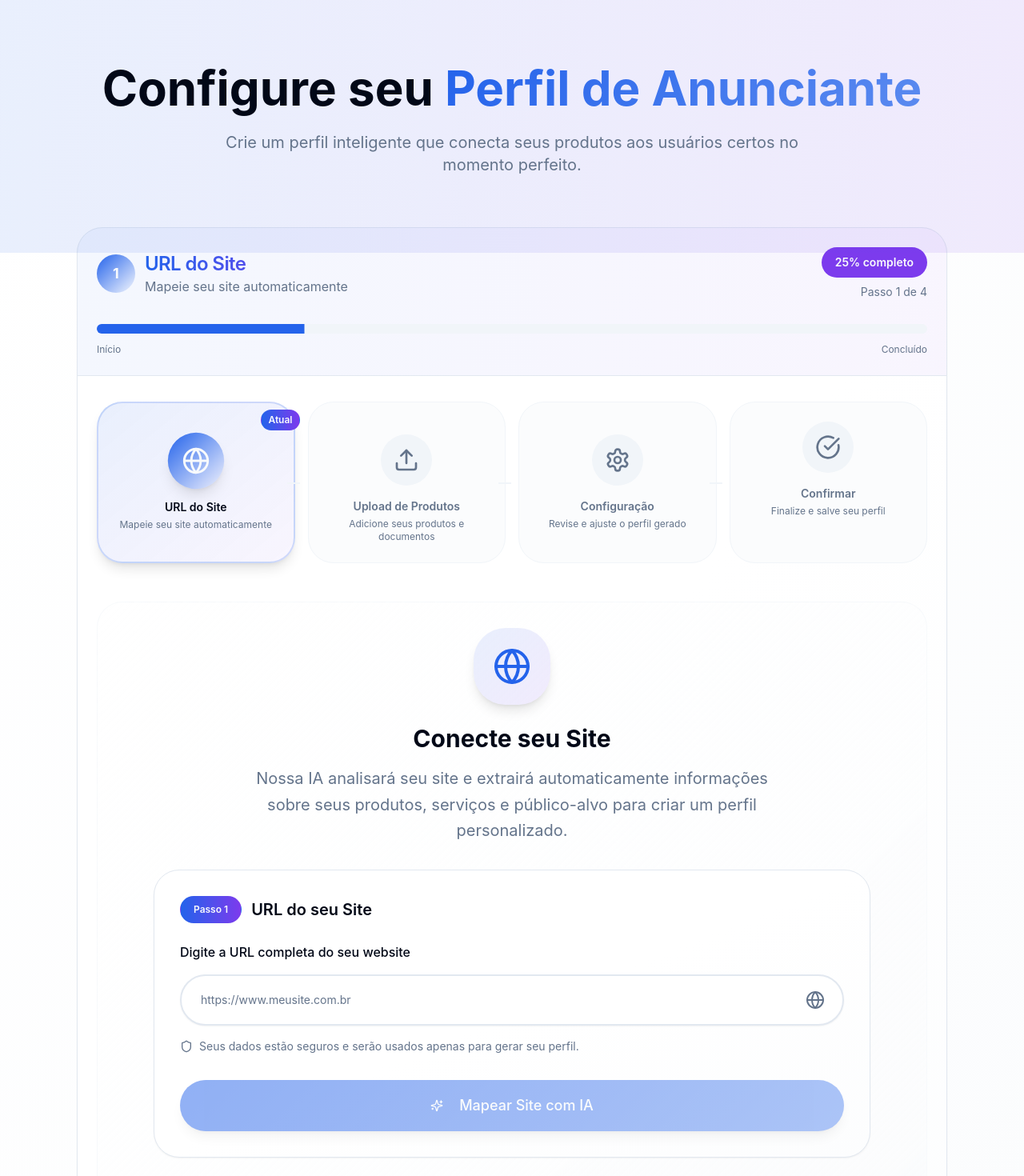
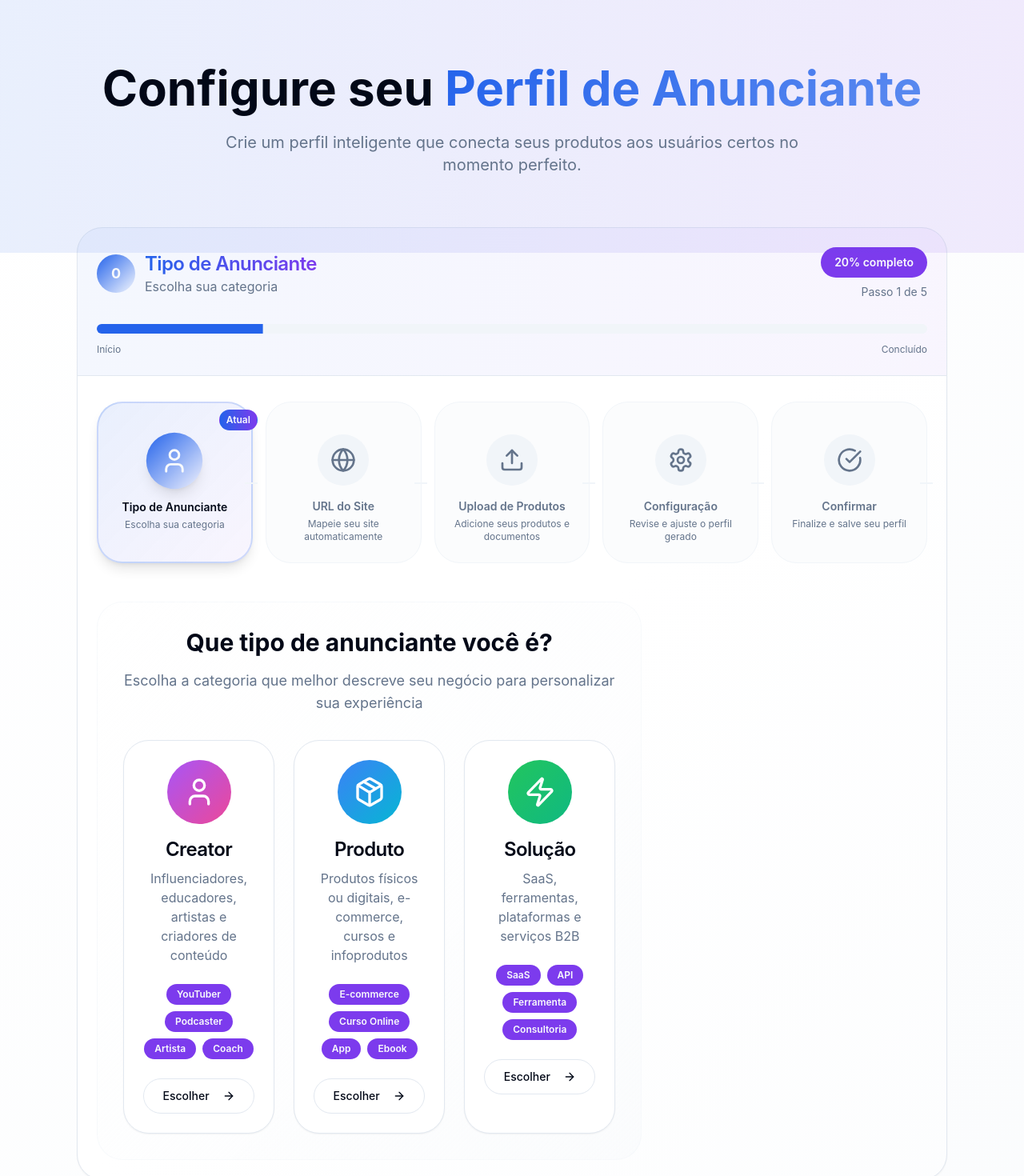
Before and after one commit to juan-shared/ad-chat-advisor, a React (Vite) app: page /ads in a window 1280 px wide. Shown: the top 1470 px of the page at 80% size. Built offline with nearby package versions, Linux system fonts and the light colour scheme.

Commit message:
Refactor: Add advertiser profile options
Implement advertiser profile options (creator, product, solution) and display ad preview cards.

```diff
--- /dev/null
+++ b/src/components/AdPreview.tsx
@@ -0,0 +1,80 @@
+import { Card, CardContent } from '@/components/ui/card';
+import { Button } from '@/components/ui/button';
+import { Badge } from '@/components/ui/badge';
+import { useVendorStore } from '@/stores/vendorStore';
+import { ExternalLink, Eye } from 'lucide-react';
+
+export const AdPreview = () => {
+  const { profile } = useVendorStore();
+
+  if (!profile.type) return null;
+
+  const getPreviewData = () => {
+    const baseData = {
+      image: profile.siteData?.images?.[0] || '/placeholder.svg',
+      title: profile.siteData?.title || profile.suggestedPUV || 'Título do seu anúncio',
+      description: profile.siteData?.description || 'Descrição do seu produto ou serviço aparecerá aqui',
+      url: profile.url || 'https://seusite.com.br'
+    };
+
+    return baseData;
+  };
+
+  const preview = getPreviewData();
+  const hasData = profile.siteData || profile.suggestedPUV;
+
+  return (
+    <div className="space-y-4">
+      <div className="flex items-center gap-2 text-sm text-muted-foreground">
+        <Eye className="h-4 w-4" />
+        <span>Preview do seu anúncio</span>
+        {hasData && (
+          <Badge variant="secondary" className="rounded-xl">
+            Atualizado
+          </Badge>
+        )}
+      </div>
+
+      <Card className="max-w-sm mx-auto overflow-hidden shadow-lg hover:shadow-xl transition-shadow duration-300">
+        <div className="aspect-[16/9] overflow-hidden">
+          <img
+            src={preview.image}
+            alt="Preview"
+            className="w-full h-full object-cover group-hover:scale-105 transition-transform duration-300"
+            onError={(e) => {
+              e.currentTarget.src = '/placeholder.svg';
+            }}
+          />
+        </div>
+
+        <CardContent className="p-6 space-y-4">
+          <div className="space-y-2">
+            <h3 className="font-semibold text-lg line-clamp-2 text-foreground">
+              {preview.title}
+            </h3>
+            <p className="text-muted-foreground text-sm line-clamp-3">
+              {preview.description}
+            </p>
+          </div>
+
+          <Button
+            variant="outline"
+            size="sm"
+            className="w-full rounded-2xl group"
+            asChild
+          >
+            <a
+              href={preview.url}
+              target="_blank"
+              rel="noopener noreferrer"
+              className="flex items-center justify-center gap-2"
+            >
+              <span>Visitar Site</span>
+              <ExternalLink className="h-3 w-3 group-hover:scale-110 transition-transform" />
+            </a>
+          </Button>
+        </CardContent>
+      </Card>
+    </div>
+  );
+};
--- /dev/null
+++ b/src/components/VendorTypeSelector.tsx
@@ -0,0 +1,112 @@
+import { Card, CardContent, CardDescription, CardHeader, CardTitle } from '@/components/ui/card';
+import { Button } from '@/components/ui/button';
+import { Badge } from '@/components/ui/badge';
+import { useVendorStore, VendorType } from '@/stores/vendorStore';
+import { User, Package, Zap, ArrowRight } from 'lucide-react';
+
+const vendorTypes = [
+  {
+    type: 'creator' as VendorType,
+    title: 'Creator',
+    description: 'Influenciadores, educadores, artistas e criadores de conteúdo',
+    icon: User,
+    examples: ['YouTuber', 'Podcaster', 'Artista', 'Coach'],
+    gradient: 'from-purple-500 to-pink-500'
+  },
+  {
+    type: 'produto' as VendorType,
+    title: 'Produto',
+    description: 'Produtos físicos ou digitais, e-commerce, cursos e infoprodutos',
+    icon: Package,
+    examples: ['E-commerce', 'Curso Online', 'App', 'Ebook'],
+    gradient: 'from-blue-500 to-cyan-500'
+  },
+  {
+    type: 'solucao' as VendorType,
+    title: 'Solução',
+    description: 'SaaS, ferramentas, plataformas e serviços B2B',
+    icon: Zap,
+    examples: ['SaaS', 'API', 'Ferramenta', 'Consultoria'],
+    gradient: 'from-green-500 to-emerald-500'
+  }
+];
+
+interface VendorTypeSelectorProps {
+  onNext: () => void;
+}
+
+export const VendorTypeSelector = ({ onNext }: VendorTypeSelectorProps) => {
+  const { profile, setVendorType } = useVendorStore();
+
+  const handleSelect = (type: VendorType) => {
+    setVendorType(type);
+    onNext();
+  };
+
+  return (
+    <div className="space-y-8">
+      <div className="text-center space-y-4">
+        <h2 className="text-3xl font-bold text-foreground">
+          Que tipo de anunciante você é?
+        </h2>
+        <p className="text-lg text-muted-foreground max-w-2xl mx-auto">
+          Escolha a categoria que melhor descreve seu negócio para personalizar sua experiência
+        </p>
+      </div>
+
+      <div className="grid md:grid-cols-3 gap-6">
+        {vendorTypes.map((vendor) => {
+          const Icon = vendor.icon;
+          const isSelected = profile.type === vendor.type;
+
+          return (
+            <Card
+              key={vendor.type}
+              className={`group cursor-pointer transition-all duration-300 hover:shadow-2xl hover:scale-105 ${
+                isSelected
+                  ? 'ring-2 ring-primary shadow-2xl scale-105'
+                  : 'hover:ring-1 hover:ring-primary/50'
+              }`}
+              onClick={() => handleSelect(vendor.type)}
+            >
+              <CardHeader className="text-center space-y-4">
+                <div className={`w-20 h-20 mx-auto rounded-3xl bg-gradient-to-br ${vendor.gradient} flex items-center justify-center group-hover:scale-110 transition-transform duration-300`}>
+                  <Icon className="h-10 w-10 text-white" />
+                </div>
+
+                <div className="space-y-2">
+                  <CardTitle className="text-2xl">{vendor.title}</CardTitle>
+                  <CardDescription className="text-base">
+                    {vendor.description}
+                  </CardDescription>
+                </div>
+              </CardHeader>
+
+              <CardContent className="space-y-6">
+                <div className="flex flex-wrap gap-2 justify-center">
+                  {vendor.examples.map((example) => (
+                    <Badge
+                      key={example}
+                      variant="secondary"
+                      className="rounded-2xl text-xs px-3 py-1"
+                    >
+                      {example}
+                    </Badge>
+                  ))}
+                </div>
+
+                <Button
+                  className="w-full rounded-2xl group-hover:scale-105 transition-transform duration-200"
+                  variant={isSelected ? "default" : "outline"}
+                >
+                  {isSelected ? 'Selecionado' : 'Escolher'}
+                  <ArrowRight className="ml-2 h-4 w-4" />
+                </Button>
+              </CardContent>
+            </Card>
+          );
+        })}
+      </div>
+    </div>
+  );
+};
--- a/src/pages/Ads.tsx
+++ b/src/pages/Ads.tsx
@@ -8,10 +8,13 @@ import { Badge } from '@/components/ui/badge';
 import { FileUpload } from '@/components/FileUpload';
 import { SiteMapper } from '@/components/SiteMapper';
 import { ProfileSummary } from '@/components/ProfileSummary';
-import { Globe, Upload, Settings, CheckCircle } from 'lucide-react';
+import { VendorTypeSelector } from '@/components/VendorTypeSelector';
+import { AdPreview } from '@/components/AdPreview';
+import { Globe, Upload, Settings, CheckCircle, User } from 'lucide-react';
 import { useToast } from '@/hooks/use-toast';
 
 const steps = [
+  { id: 0, title: 'Tipo de Anunciante', icon: User, description: 'Escolha sua categoria' },
   { id: 1, title: 'URL do Site', icon: Globe, description: 'Mapeie seu site automaticamente' },
   { id: 2, title: 'Upload de Produtos', icon: Upload, description: 'Adicione seus produtos e documentos' },
   { id: 3, title: 'Configuração', icon: Settings, description: 'Revise e ajuste o perfil gerado' },
@@ -32,7 +35,7 @@ const Ads = () => {
     }
   }, [error, toast]);
 
-  const progress = (currentStep / steps.length) * 100;
+  const progress = ((currentStep + 1) / steps.length) * 100;
 
   const handleNextStep = () => {
     if (currentStep < steps.length) {
@@ -41,13 +44,15 @@ const Ads = () => {
   };
 
   const handlePrevStep = () => {
-    if (currentStep > 1) {
+    if (currentStep > 0) {
       setCurrentStep(currentStep - 1);
     }
   };
 
   const renderStepContent = () => {
     switch (currentStep) {
+      case 0:
+        return <VendorTypeSelector onNext={handleNextStep} />;
       case 1:
         return <SiteMapper onNext={handleNextStep} />;
       case 2:
@@ -65,7 +70,7 @@ const Ads = () => {
               </p>
             </div>
             <div className="flex gap-4 justify-center">
-              <Button variant="outline" onClick={() => setCurrentStep(1)}>
+              <Button variant="outline" onClick={() => setCurrentStep(0)}>
                 Criar Novo Perfil
               </Button>
               <Button className="gradient-primary">
@@ -111,9 +116,9 @@ const Ads = () => {
                   </div>
                   <div>
                     <CardTitle className="text-2xl bg-gradient-to-r from-primary to-secondary bg-clip-text text-transparent">
-                      {steps[currentStep - 1]?.title}
+                      {steps[currentStep]?.title}
                     </CardTitle>
-                    <CardDescription className="text-base">{steps[currentStep - 1]?.description}</CardDescription>
+                    <CardDescription className="text-base">{steps[currentStep]?.description}</CardDescription>
                   </div>
                 </div>
               </div>
@@ -122,7 +127,7 @@ const Ads = () => {
                   {Math.round(progress)}% completo
                 </Badge>
                 <div className="text-sm text-muted-foreground">
-                  Passo {currentStep} de {steps.length}
+                  Passo {currentStep + 1} de {steps.length}
                 </div>
               </div>
             </div>
@@ -137,7 +142,7 @@ const Ads = () => {
 
           {/* Steps Indicator */}
           <CardContent className="pt-8">
-            <div className="grid grid-cols-4 gap-4 mb-12">
+            <div className="grid grid-cols-5 gap-4 mb-12">
               {steps.map((step) => {
                 const Icon = step.icon;
                 const isActive = currentStep === step.id;
@@ -209,8 +214,17 @@ const Ads = () => {
             </div>
 
             {/* Step Content */}
-            <div className="min-h-[500px] bg-gradient-to-br from-background to-muted/20 rounded-2xl p-8 border border-muted/50">
-              {renderStepContent()}
+            <div className="grid lg:grid-cols-3 gap-8">
+              <div className="lg:col-span-2 min-h-[500px] bg-gradient-to-br from-background to-muted/20 rounded-2xl p-8 border border-muted/50">
+                {renderStepContent()}
+              </div>
+
+              {/* Preview Sidebar */}
+              {currentStep > 0 && (
+                <div className="lg:col-span-1 space-y-6">
+                  <AdPreview />
+                </div>
+              )}
             </div>
           </CardContent>
         </Card>
--- a/src/stores/vendorStore.ts
+++ b/src/stores/vendorStore.ts
@@ -6,7 +6,10 @@ export interface SiteData {
   images: string[];
 }
 
+export type VendorType = 'creator' | 'produto' | 'solucao';
+
 export interface VendorProfile {
+  type: VendorType | null;
   url: string;
   siteData: SiteData | null;
   products: File[];
@@ -23,6 +26,7 @@ interface VendorStore {
 
   // Actions
   setCurrentStep: (step: number) => void;
+  setVendorType: (type: VendorType) => void;
   setUrl: (url: string) => void;
   setSiteData: (data: SiteData) => void;
   addProduct: (file: File) => void;
@@ -36,6 +40,7 @@ interface VendorStore {
 }
 
 const initialProfile: VendorProfile = {
+  type: null,
   url: '',
   siteData: null,
   products: [],
@@ -46,11 +51,15 @@ const initialProfile: VendorProfile = {
 
 export const useVendorStore = create<VendorStore>((set, get) => ({
   profile: initialProfile,
-  currentStep: 1,
+  currentStep: 0,
   isLoading: false,
   error: null,
 
   setCurrentStep: (step) => set({ currentStep: step }),
+
+  setVendorType: (type) => set(state => ({
+    profile: { ...state.profile, type }
+  })),
 
   setUrl: (url) => set(state => ({
     profile: { ...state.profile, url }
```
